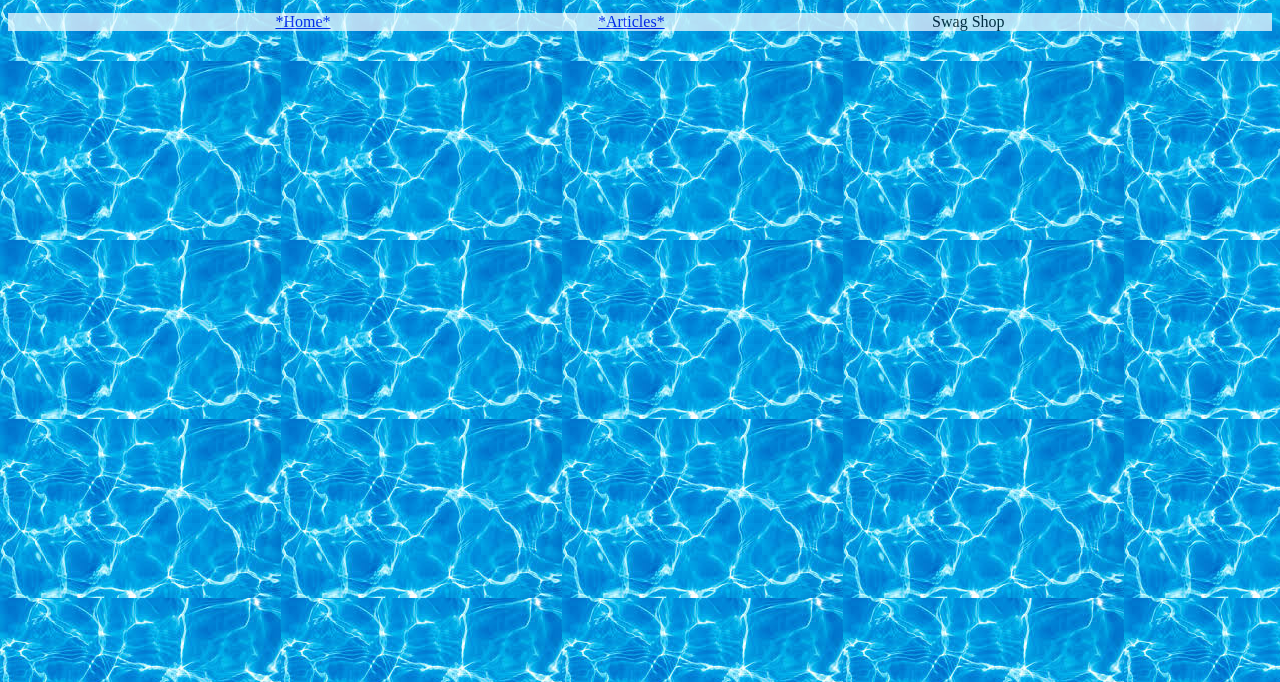
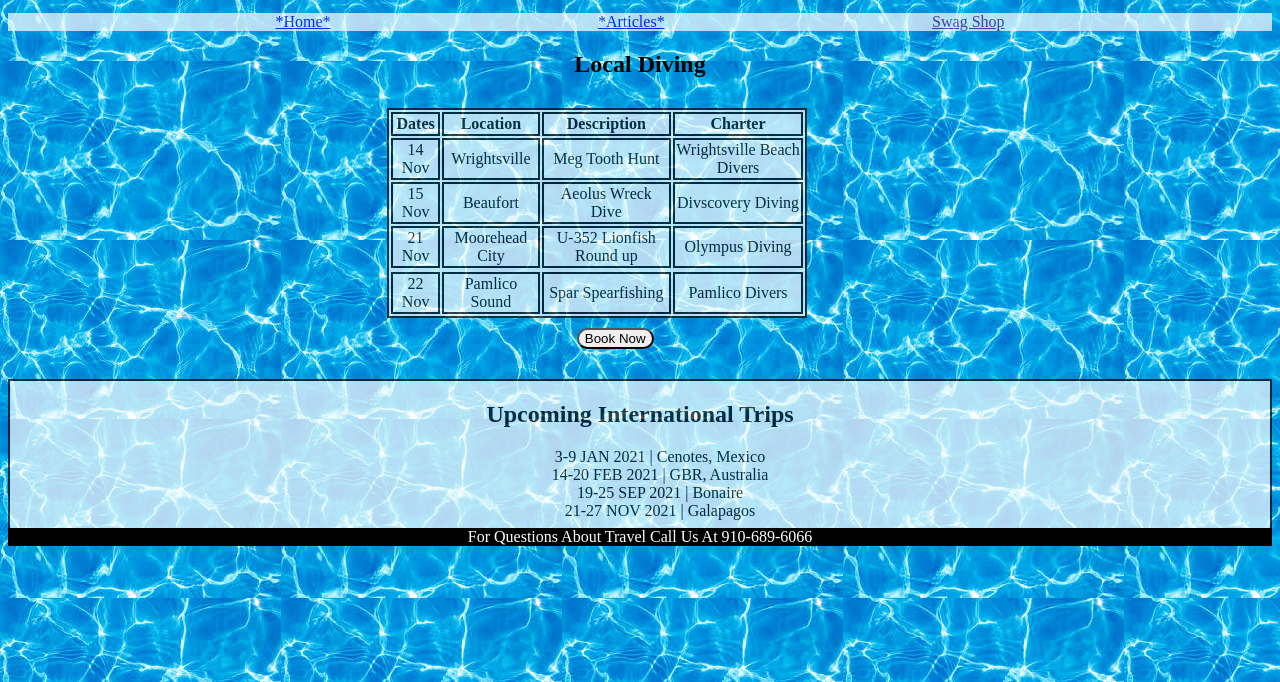
Before and after one commit to tyrawalker/fsw-100, a plain HTML site: page Week7/capstone3.html in a window 1280 px wide. Shown: the part 118-800 px from the top of the page. Drawn offline with Linux system fonts and the light colour scheme.

Commit message:
final draft

```diff
--- a/Week7/capstone2.css
+++ b/Week7/capstone2.css
@@ -25,6 +25,10 @@ header{
    background-color: white;
    opacity: 70%;
    }
+   .link{
+    color: #551A8B;
+    text-decoration-line: underline;
+}
 
    #grid-container{
        padding:10px;
--- a/Week7/capstone3.css
+++ b/Week7/capstone3.css
@@ -23,3 +23,62 @@ header{
    background-color: white;
    opacity: 70%;
    }
+
+   .link{
+    color: #551A8B;
+    text-decoration-line: underline;
+}
+ h2{
+     text-align: center;
+ }
+table, th, tr, td{
+    border:2px solid black;
+    font-family: "Aladin";
+    text-align: center;
+}
+table{
+    position: relative;
+    top:10px;
+    left:30%;
+    width:420px;
+    background-color: white;
+    opacity: 70%;
+}
+.international{
+    position: relative;
+    top:50px;
+    text-align: center;
+    background-color: white;
+    opacity: 70%;
+    border:2px solid black;
+}
+
+button{position: relative;
+    left:45%;
+    top:20px;
+    border-radius: 12px;;
+    transition:background-color 1s;
+    transition:font-size 1s;
+    text-decoration-line: none;
+
+}
+
+button:hover{
+    font-size:20px;
+    animation: flashdance 1s infinite;
+
+}
+
+@keyframes flashdance {
+    from {background-color: white;}
+    to {background-color:red;}
+}
+ul{
+    list-style-type: none;
+}
+footer{position: relative;
+    top:40px;
+    background-color: black;
+    color: white;
+    text-align: center;
+}
--- a/Week7/capstone3.html
+++ b/Week7/capstone3.html
@@ -2,7 +2,7 @@
 <html>
     <title>Travel</title>
     <head>
-        <link rel="stylesheet" href="capstone3.css">
+        <link rel="stylesheet"  media= screen and (min-width:320px) and (max-width:480px) href="capstone3.css">
         <script src="https://kit.fontawesome.com/85d0999a16.js" crossorigin="anonymous"></script>
         <link rel="font" href="https://fonts.google.com/specimen/Aladin">
         <meta name=”viewport” content=”width=device-width, initial-scale=1″>
@@ -19,8 +19,69 @@
         <div class="link">Swag Shop</a></div>
     </nav>
     <main>
-        <div class="local"></div>
-        <div class="international"></div>
+        <div class="local">
+            <h2>Local Diving</h2>
+            <table>
+                <thead>
+                    <th>Dates</th>
+                    <th>Location</th>
+                    <th>Description</th>
+                    <th>Charter</th>
+                </thead>
+
+                <tbody>
+                    <tr>
+                        <td>14 Nov</td>
+                        <td>Wrightsville</td>
+                        <td>Meg Tooth Hunt</td>
+                        <td>Wrightsville Beach Divers</td>
+                    </tr>
+
+                    <tr>
+                        <td>15 Nov</td>
+                        <td>Beaufort</td>
+                        <td>Aeolus Wreck Dive</td>
+                        <td>Divscovery Diving</td>
+                    </tr>
+
+                    <tr>
+                        <td>21 Nov</td>
+                        <td>Moorehead City</td>
+                        <td>U-352 Lionfish Round up</td>
+                        <td>Olympus Diving</td>
+                    </tr>
+
+                    <tr>
+                        <tr>
+                            <td>22 Nov</td>
+                            <td>Pamlico Sound</td>
+                            <td>Spar Spearfishing</td>
+                            <td>Pamlico Divers</td>
+                        </tr>
+                    </tr>
+                </tbody>
+            </table>
+            <button>Book Now</button>
+
+        </div>
+
+
+        <div class="international">
+
+            <h2>Upcoming International Trips</h2>
+
+            <div>
+                <ul>
+                    <li>3-9 JAN 2021 | Cenotes, Mexico</li>
+                    <li>14-20 FEB 2021 | GBR, Australia </li>
+                    <li>19-25 SEP 2021 | Bonaire</li>
+                    <li>21-27 NOV 2021 | Galapagos </li>
+                </ul>
+            </div>
+        </div>
+
     </main>
-    <footer></footer>
+ <footer>For Questions About Travel Call Us At 910-689-6066</footer>
+
+
 </html>
```
Also changed, not shown: Week7/capstone.css (+13 -0 lines), Week7/capstone.html (+13 -4 lines), Week7/naui-vector.png (added), Week7/padivector.png (added).
